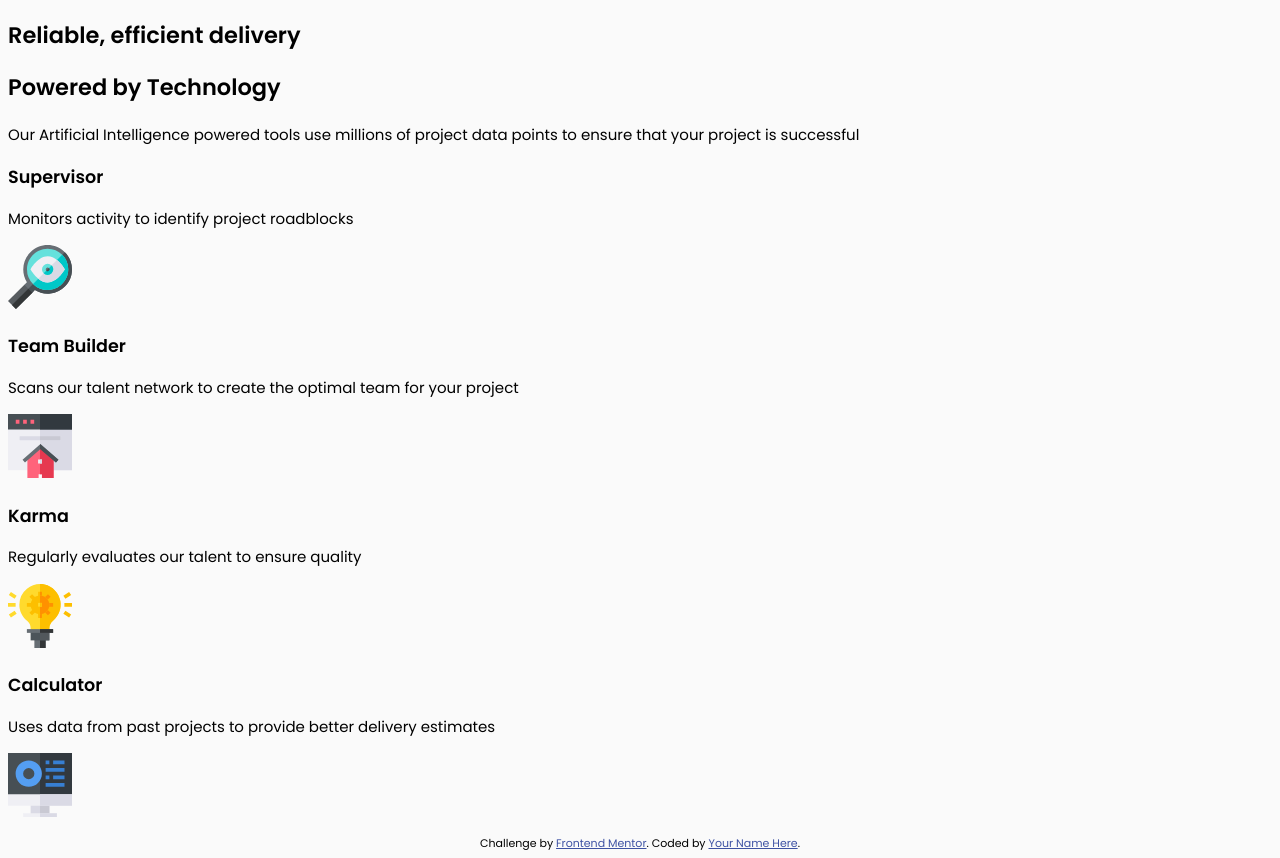
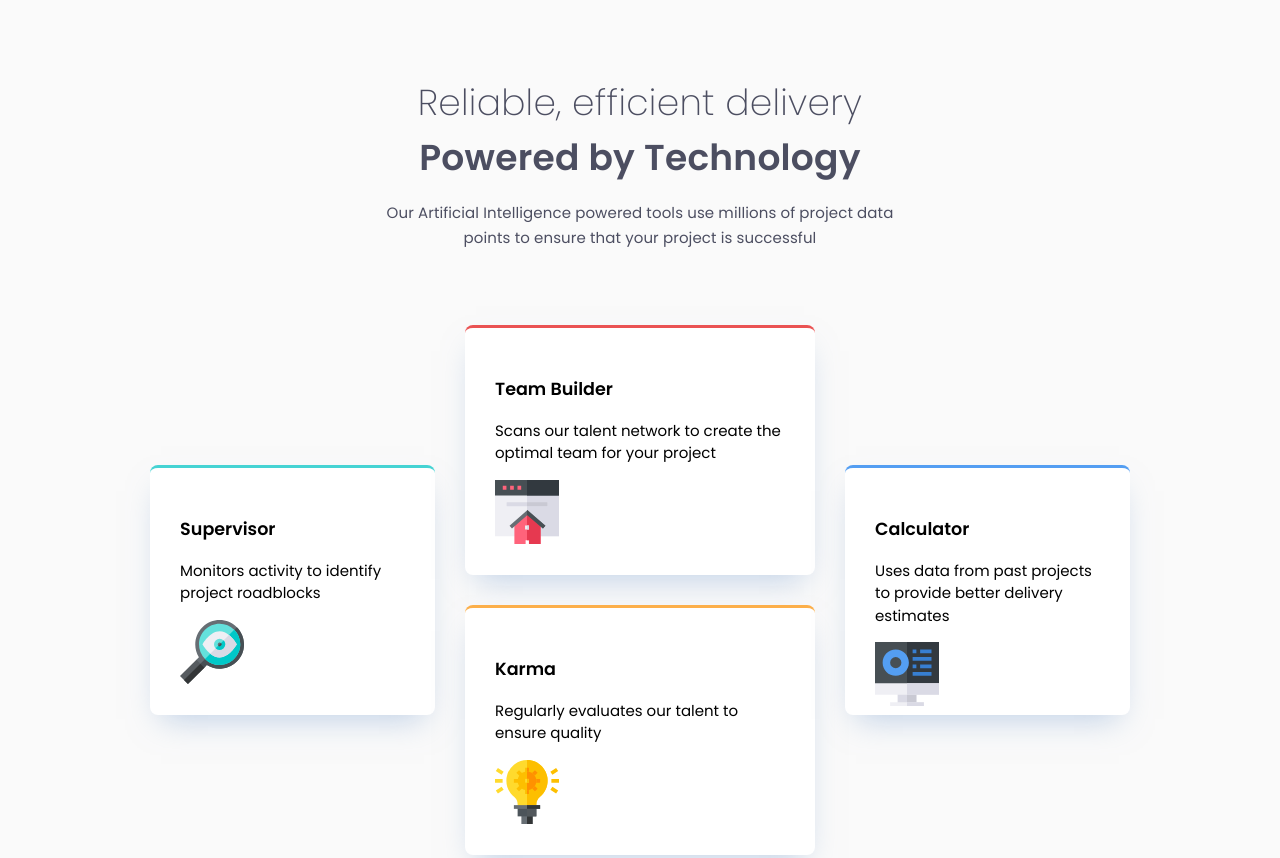
Before and after one commit to Youmnaelzany/Four-Card-Feature-Section, a plain HTML site: page index.html in a window 1280 px wide. Shown: the top 858 px of the page. Drawn offline with Linux system fonts and the light colour scheme.

Commit message:
Counting Adding CSS File
Counting Adding CSS File

```diff
--- a/css/style.css
+++ b/css/style.css
@@ -15,10 +15,91 @@
 }
 
 body {
+  margin: 0;
+  padding: 0;
   font-family: "Poppins", sans-serif;
   font-size: 0.938rem;
   line-height: 1.5;
   background-color: var(--Very-Light-Gray);
+}
+
+/* Main Style */
+main {
+  margin: 5em 10em;
+}
+
+/* Main Section Style */
+.main__text__section {
+  text-align: center;
+  color: var(--Very-Dark-Blue);
+}
+
+.main__heading {
+  font-size: 2.25rem;
+  font-style: normal;
+  font-weight: 275;
+  line-height: normal;
+  letter-spacing: 0.01563rem;
+  margin-bottom: 0;
+}
+
+.sub__heading {
+  margin-top: 0;
+  margin-bottom: 0;
+  font-size: 2.25rem;
+  font-style: normal;
+  font-weight: 600;
+  line-height: normal;
+  letter-spacing: 0.01563rem;
+}
+.main__paragraph {
+  width: 33.75rem;
+  margin: 1em auto;
+  font-size: 0.9375rem;
+  font-style: normal;
+  font-weight: 400;
+  line-height: 1.5625rem; /* 166.667% */
+  letter-spacing: 0.0065rem;
+}
+
+/* Cards Section */
+.cards__section {
+  margin-top: 5em;
+  display: flex;
+  gap: 2em;
+  justify-content: center;
+  align-items: center;
+}
+
+.center__row {
+  display: flex;
+  flex-direction: column;
+  gap: 2em;
+}
+
+.card {
+  background-color: white;
+  border-radius: 0.5rem;
+  padding: 2em;
+  width: 21.875rem;
+  height: 15.625rem;
+  box-shadow: 0px 15px 30px -11px rgba(131, 166, 210, 0.5);
+}
+
+.cyan__card {
+  border-top: 3px solid var(--Cyan-clr);
+}
+
+.red__card {
+  border-top: 3px solid var(--Red-clr);
+}
+
+.orange__card {
+  border-top: 3px solid var(--Orange-clr);
+}
+
+.blue__card {
+  border-top: 3px solid var(--Blue-clr);
 }
 
 /* FOOTER */
--- a/index.html
+++ b/index.html
@@ -30,7 +30,7 @@
   </head>
   <body>
     <main>
-      <section class="main__section">
+      <section class="main__text__section">
         <h1 class="main__heading">Reliable, efficient delivery</h1>
         <h2 class="sub__heading">Powered by Technology</h2>
         <p class="main__paragraph">
@@ -38,16 +38,19 @@
           points to ensure that your project is successful
         </p>
       </section>
+
       <section class="cards__section">
         <div class="card cyan__card">
           <h3>Supervisor</h3>
           <p>Monitors activity to identify project roadblocks</p>
           <img src="./images/icon-supervisor.svg" alt="icon-supervisor" />
         </div>
+        <div class="center__row">
           <div class="card red__card">
             <h3>Team Builder</h3>
             <p>
-            Scans our talent network to create the optimal team for your project
+              Scans our talent network to create the optimal team for your
+              project
             </p>
             <img src="./images/icon-team-builder.svg" alt="icon-team-builder" />
           </div>
@@ -55,6 +58,7 @@
             <h3>Karma</h3>
             <p>Regularly evaluates our talent to ensure quality</p>
             <img src="./images/icon-karma.svg" alt="icon-karma" />
+          </div>
         </div>
         <div class="card blue__card">
           <h3>Calculator</h3>
```
Lines whose indentation alone changed are shown as unchanged.
